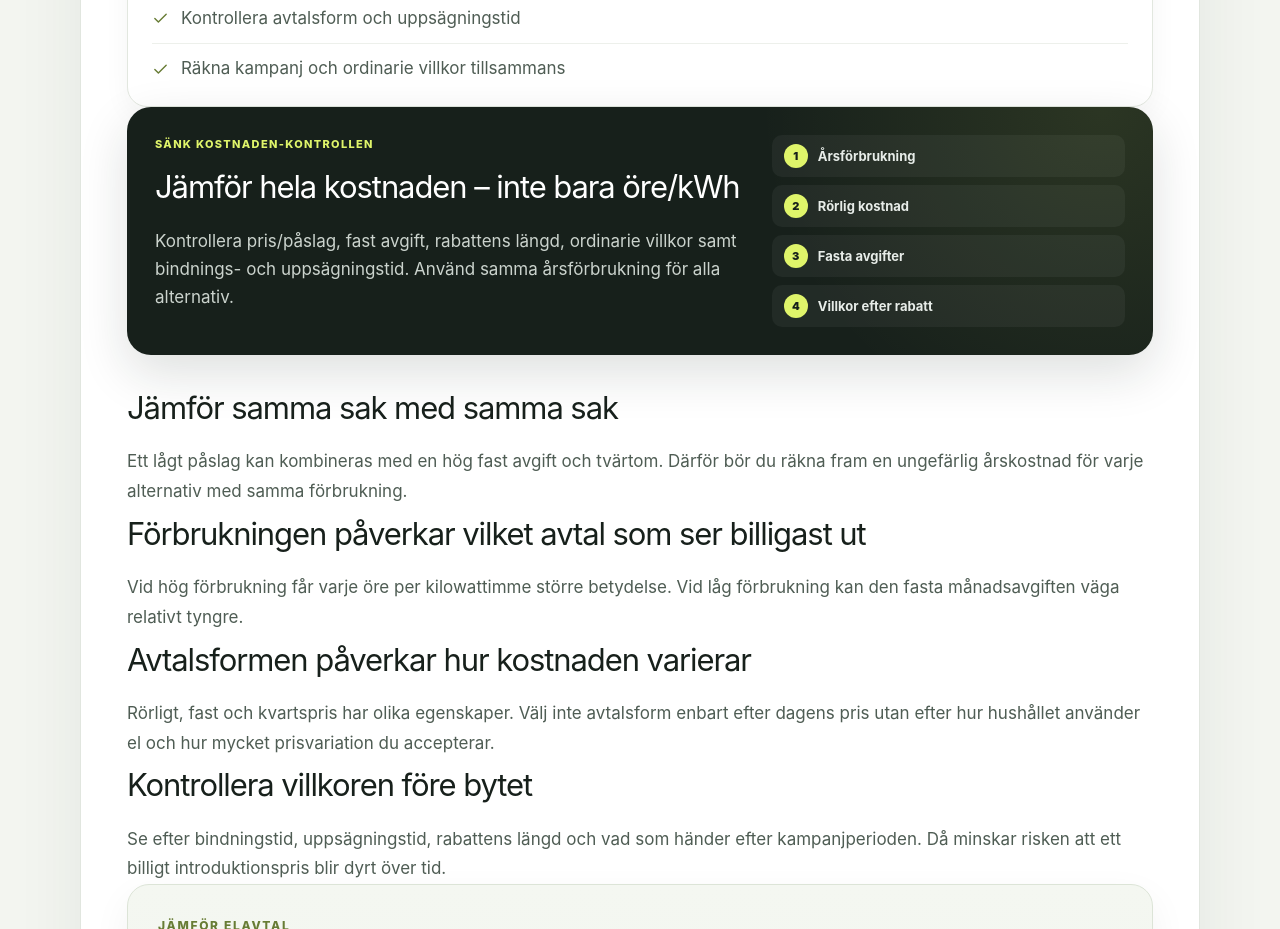
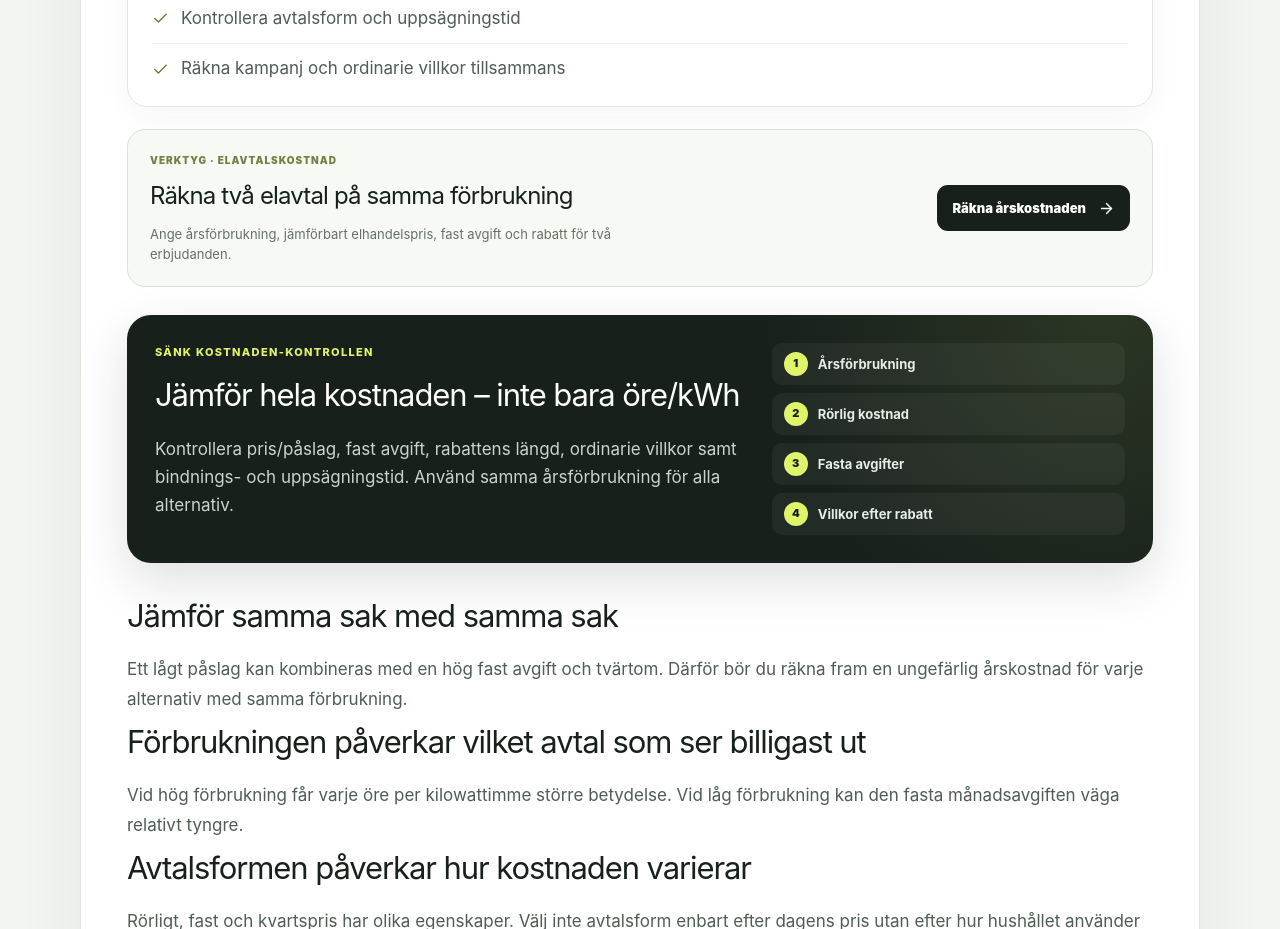
Before and after one commit to arvidlandin-cpu/sankkostnaden, a Next.js app: page /elavtal/jamfor-elavtal in a window 1280 px wide. Shown: the part 1040-1969 px from the top of the page. Built offline with nearby package versions, Linux system fonts and the light colour scheme.

Commit message:
Add electricity cost utility to compare guide

```diff
--- a/pages/elavtal/jamfor-elavtal.tsx
+++ b/pages/elavtal/jamfor-elavtal.tsx
@@ -11,6 +11,7 @@ export default function Page() {
       intent='compare'
       bullets={['Utgå från din årsförbrukning', 'Jämför påslag och fasta avgifter', 'Kontrollera avtalsform och uppsägningstid', 'Räkna kampanj och ordinarie villkor tillsammans']}
       sections={[{ heading: 'Jämför samma sak med samma sak', body: 'Ett lågt påslag kan kombineras med en hög fast avgift och tvärtom. Därför bör du räkna fram en ungefärlig årskostnad för varje alternativ med samma förbrukning.' }, { heading: 'Förbrukningen påverkar vilket avtal som ser billigast ut', body: 'Vid hög förbrukning får varje öre per kilowattimme större betydelse. Vid låg förbrukning kan den fasta månadsavgiften väga relativt tyngre.' }, { heading: 'Avtalsformen påverkar hur kostnaden varierar', body: 'Rörligt, fast och kvartspris har olika egenskaper. Välj inte avtalsform enbart efter dagens pris utan efter hur hushållet använder el och hur mycket prisvariation du accepterar.' }, { heading: 'Kontrollera villkoren före bytet', body: 'Se efter bindningstid, uppsägningstid, rabattens längd och vad som händer efter kampanjperioden. Då minskar risken att ett billigt introduktionspris blir dyrt över tid.' }]}
+      utility={{href:'/verktyg/elavtalskostnad/?src=jamfor_elavtal',eyebrow:'VERKTYG · ELAVTALSKOSTNAD',title:'Räkna två elavtal på samma förbrukning',body:'Ange årsförbrukning, jämförbart elhandelspris, fast avgift och rabatt för två erbjudanden.',cta:'Räkna årskostnaden'}}
       related={[{ href: '/elavtal/billigaste-elavtalet/', label: 'Billigaste elavtalet 2026' }, { href: '/elavtal/byta-elavtal/', label: 'Byta elavtal' }, { href: '/elavtal/rorligt-fast-kvartspris/', label: 'Rörligt, fast eller kvartspris?' }]}
     />
   );
```
